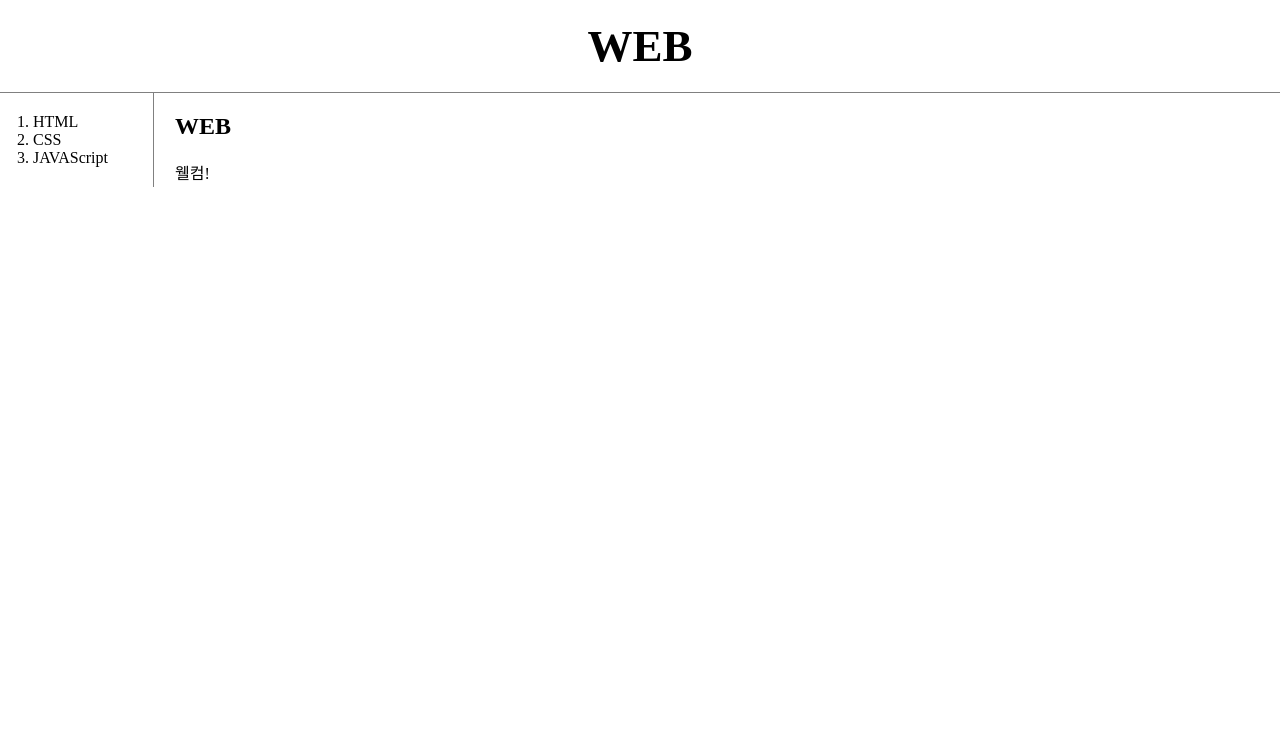
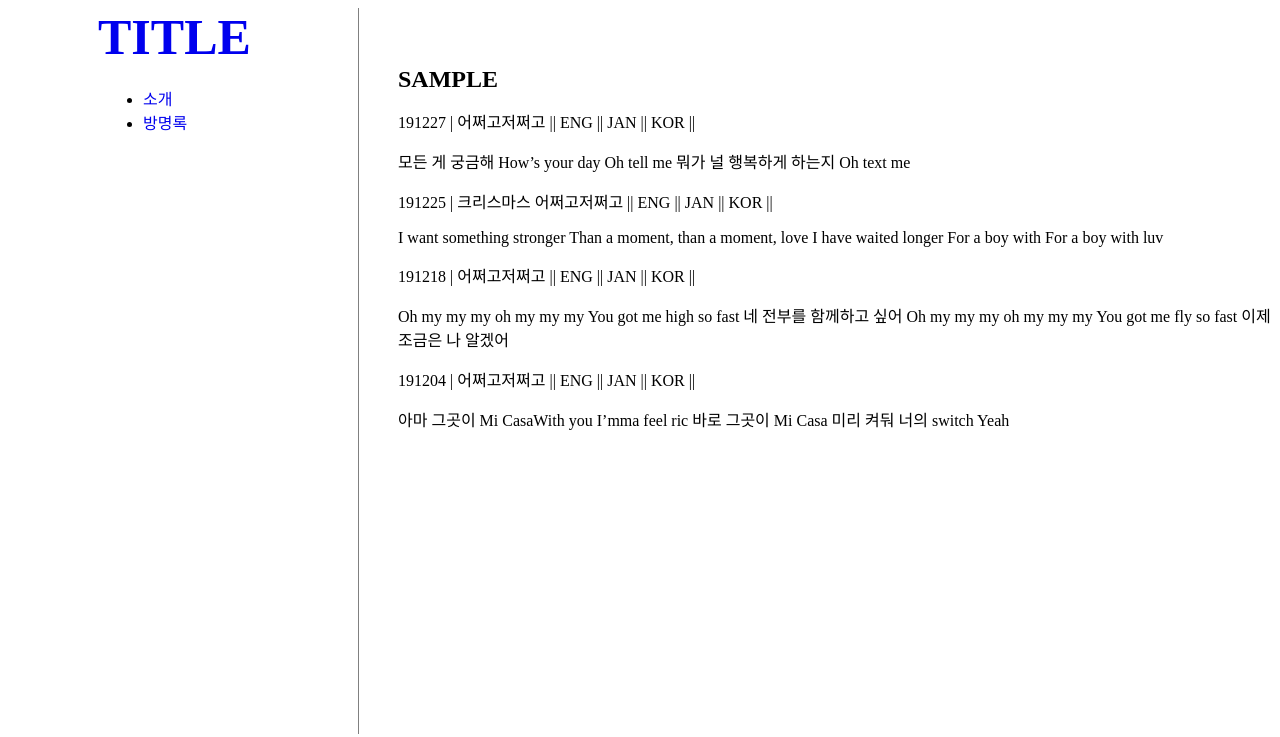
Before and after one commit to sxxxxyxxx/sxxxxyxxx, a plain HTML site: page index.html in a window 1280 px wide. Drawn offline with Linux system fonts and the light colour scheme.

Commit message:
Add files via upload

```diff
--- a/index.html
+++ b/index.html
@@ -1,21 +1,29 @@
 <!doctype html>
 <html>
 <head>
-  <title>WEB1 - welcome!</title>
-  <meta charset="utf-8">
-  <link rel="stylesheet" href="style.css">
+<title>TITLE</TITLE>
+	<meta charset="utf-8">
+	<link rel="stylesheet" href="style.css">
 </head>
 <body>
-  <h1><a href="index.html">WEB</a></h1>
-<div id= "grid">
-  <ol>
-    <li><a href="1.html">HTML</a></li>
-    <li><a href="2.html">CSS</a></li>
-    <li><a href="3.html">JAVAScript</a></li>
-  </ol>
-  <div id="article">
-<h2>WEB</h2>
-웰컴!
+<h1><a href="index.html">TITLE</a></h1>
+<div id="grid">
+	<ul>
+		<background-image src="index.jpg" width="100%">
+		<li><a href="information.html">소개</a></li>
+		<li><a href="guest.html">방명록<a/></li>
+	</ul>
+	<div id="article">
+<h2>SAMPLE</h2>
+<div class="boxes">
+	<div class="boxes-box">
+		<p>191227 | 어쩌고저쩌고 || ENG || JAN || KOR ||</p> 모든 게 궁금해 How’s your day Oh tell me 뭐가 널 행복하게 하는지 Oh text me</div>
+	<div class="boxes-box">
+		<p>191225 | 크리스마스 어쩌고저쩌고 || ENG || JAN || KOR ||</p> I want something stronger Than a moment, than a moment, love I have waited longer For a boy with For a boy with luv</div>
+	<div class="boxes-box">
+		<p>191218 | 어쩌고저쩌고 || ENG || JAN || KOR ||</p> Oh my my my oh my my my You got me high so fast 네 전부를 함께하고 싶어 Oh my my my oh my my my You got me fly so fast 이제 조금은 나 알겠어</div>
+	<div class="boxes-box">
+		<p>191204 | 어쩌고저쩌고 || ENG || JAN || KOR ||</p> 아마 그곳이 Mi CasaWith you I’mma feel ric 바로 그곳이 Mi Casa 미리 켜둬 너의 switch Yeah</div>
 	</div>
 </div>
 </body>
--- a/style.css
+++ b/style.css
@@ -1,41 +1,62 @@
-body{
+a {
+	text-decoration:none;}
+h1{
+	font-size:50px;
+	border-right:1px solid gray;
+	padding-left:90px;
+	width:260px;
+	margin:0;}
+h2{
 	margin:0;
+
 }
-a {
-  color:black;
-  text-decoration:none;
-}
-h1 {
-  font-size:45px;
-  text-align: center;
-  border-bottom:1px solid gray;
-  margin:0;
-  padding:20px;
-}
-ol{
+ul{
 	border-right:1px solid gray;
-  width:100px;
-  margin:0;
-  padding:20px;
+	padding-top:20px;
+	padding-bottom:600px;
+	width:215px;
+	margin:0;}
+<--
+div {
+  background-image: url("index.jpg");
+  background-repeat: no-repeat;
+  background-attachment: fixed;
+background-size: 261px 444px}
+  -->
+#index{
+	color:purple;
 }
 #grid{
-  display: grid;
-  grid-template-columns: 150px 1fr;
-}
-#grid ol{
-  padding-left:33px;
+	display:grid;
+	grid-template-columns:150px 1fr;}
+#grid ul{
+	color:black;
+	padding-left:135px;
 }
 #grid #article{
-  padding-left:25px;
+
+	padding-left:240px;}
+@media(max-width:750px){
+img{
+	width:100%;
+	display:block;
+	height:auto;
 }
-@media(max-width:800px){
 #grid{
-    display: block;
+	display:block;
 }
-  ol{
+#grid #article{
+	padding-left:20px;
+
+}
+li{
+	margin-left:58px;
+}
+ul{
+	border-right:none;
+	padding-bottom:50px;}
+h1{
+	padding-left:150px;
 	border-right:none;
 }
-  h1 {
-    border-bottom:none;
 }
-}
```
Also changed, not shown: guest.html (added, +21 -0 lines), information.html (added, +23 -0 lines), information.jpg (added). Lines whose indentation alone changed are shown as unchanged.
